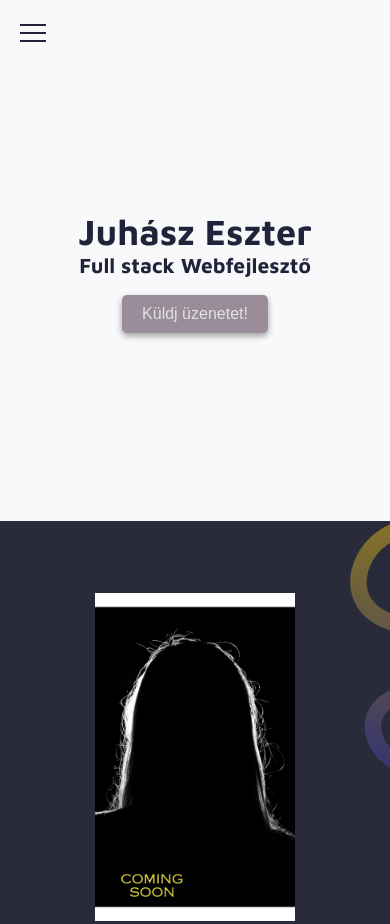
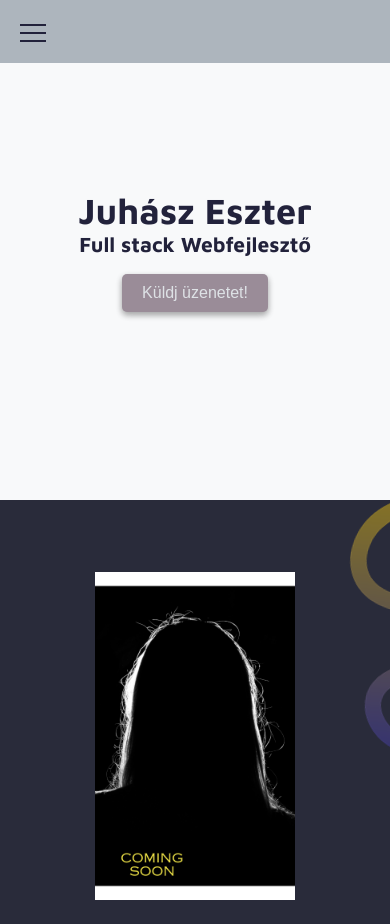
Before and after one commit to juhaszpeszter/portfolio-oldal, a plain HTML site: page index.html in a window 390 px wide. Shown: the top 924 px of the page. Drawn offline with Linux system fonts and the light colour scheme.

Commit message:
giving background to .hamburger-menu

```diff
--- a/styles.css
+++ b/styles.css
@@ -48,6 +48,14 @@ img {
 }
 
 /*---HEADER MENÜ---*/
+
+.hamburger-menu {
+  position: fixed;
+  top: 0;
+  width: 100%;
+  height: 3.5rem;
+  background-color: var(--header-menu-bgc);
+}
 
 #menu-toggle {
   opacity: 0;
@@ -429,5 +437,4 @@ img {
     line-height: 2.4rem;
     width: 800px;
   }
-
 }
```
